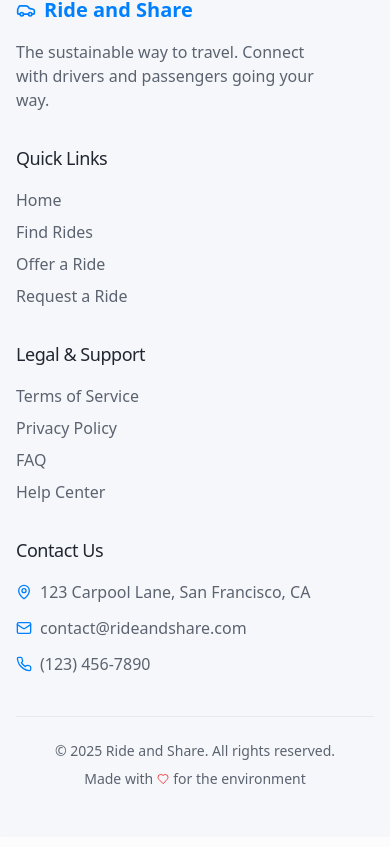
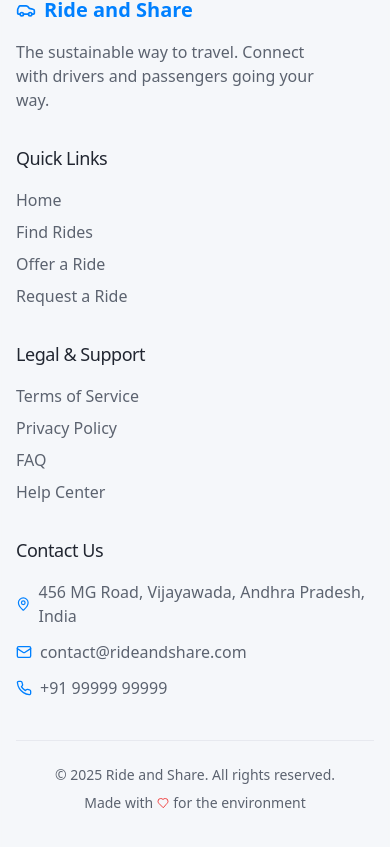
Before and after one commit to sundaram0900/carpoolconnect, a React (Vite) app: page / in a window 390 px wide. Shown: the part 7815-8662 px from the top of the page. Built offline with nearby package versions, Linux system fonts and the light colour scheme.

Commit message:
Update contact information
Update the company address and phone number in the contact section.

```diff
--- a/src/components/Footer.tsx
+++ b/src/components/Footer.tsx
@@ -1,3 +1,4 @@
+
 import { Link } from "react-router-dom";
 import { Car, Mail, Phone, MapPin, Heart } from "lucide-react";
 
@@ -78,7 +79,7 @@ const Footer = () => {
               <li className="flex items-center">
                 <MapPin className="w-4 h-4 mr-2 text-primary" />
                 <span className="text-muted-foreground">
-                  123 Carpool Lane, San Francisco, CA
+                  456 MG Road, Vijayawada, Andhra Pradesh, India
                 </span>
               </li>
               <li className="flex items-center">
@@ -89,8 +90,8 @@ const Footer = () => {
               </li>
               <li className="flex items-center">
                 <Phone className="w-4 h-4 mr-2 text-primary" />
-                <a href="tel:+1234567890" className="text-muted-foreground hover:text-primary transition-colors">
-                  (123) 456-7890
+                <a href="tel:+919999999999" className="text-muted-foreground hover:text-primary transition-colors">
+                  +91 99999 99999
                 </a>
               </li>
             </ul>
```
